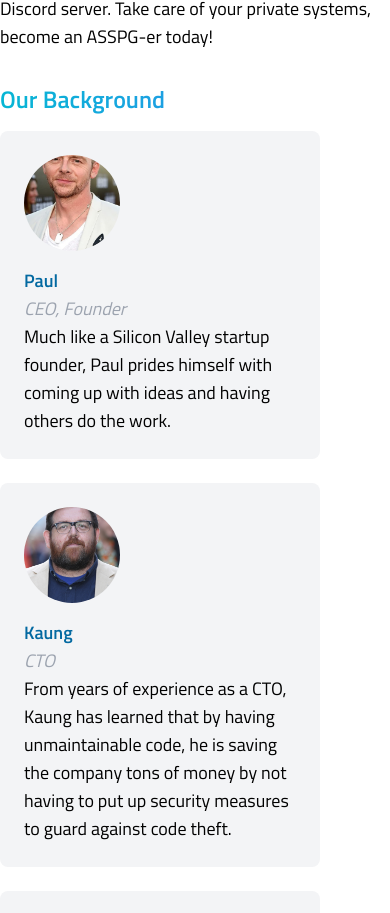
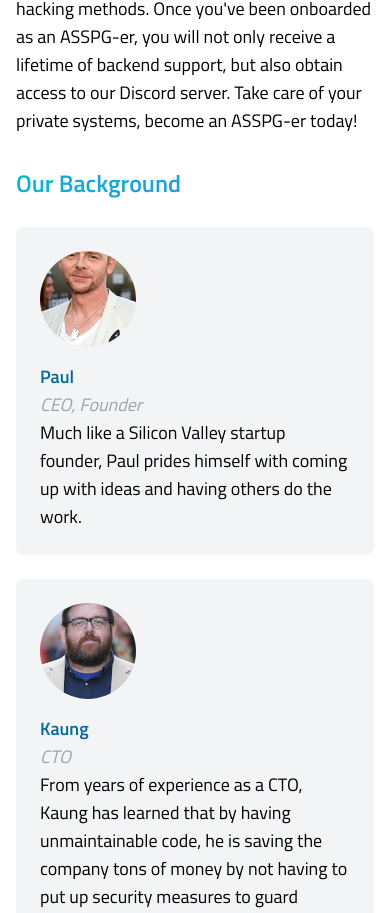
Before and after one commit to kndshein/ASSPG, a React (Create React App) app: page /about in a window 390 px wide. Shown: the part 1049-1962 px from the top of the page. Built offline with nearby package versions, Linux system fonts and the light colour scheme.

Commit message:
Jank flexbox 'gap' alt using crappy media query and margin control

```diff
--- a/src/pages/AboutPage.jsx
+++ b/src/pages/AboutPage.jsx
@@ -2,7 +2,7 @@ import profiles from '../aboutProfiles';
 
 export default function AboutPage() {
   return (
-    <div className="max-w-2xl m-auto text-lg">
+    <div className="max-w-2xl m-auto text-lg p-4 pt-0">
       <h4 className="text-2xl font-semibold bg-clip-text text-transparent bg-gradient-to-r from-cyan-500 to-blue-500 mb-2 dark:from-cyan-300 dark:to-sky-400">
         Our History
       </h4>
@@ -39,12 +39,12 @@ export default function AboutPage() {
       <h4 className="text-2xl font-semibold bg-clip-text text-transparent bg-gradient-to-r from-cyan-500 to-blue-500 mb-4 dark:from-cyan-300 dark:to-sky-400">
         Our Background
       </h4>
-      <ul className="flex flex-wrap gap-6">
+      <ul className="flex flex-wrap">
         {profiles.map((content, idx) => {
           return (
             <li
               key={idx}
-              className="flex flex-col p-6 basis-80 bg-gray-100 rounded-lg dark:bg-gray-800"
+              className="flex flex-col p-6 sm:even:mr-0 sm:odd:ml-0 mx-0 sm:mx-3 min-w-200 m-3 basis-5/12 grow bg-gray-100 rounded-lg dark:bg-gray-800"
             >
               <div className="h-24 w-24 rounded-full overflow-hidden">
                 <img
--- a/tailwind.config.js
+++ b/tailwind.config.js
@@ -1,6 +1,12 @@
 module.exports = {
   content: ['./src/**/*.{html,js,jsx,ts,tsx}'],
   theme: {
+    minWidth: {
+      200: '200px',
+    },
+    screens: {
+      sm: '450px',
+    },
     extend: {},
   },
   plugins: [],
```
